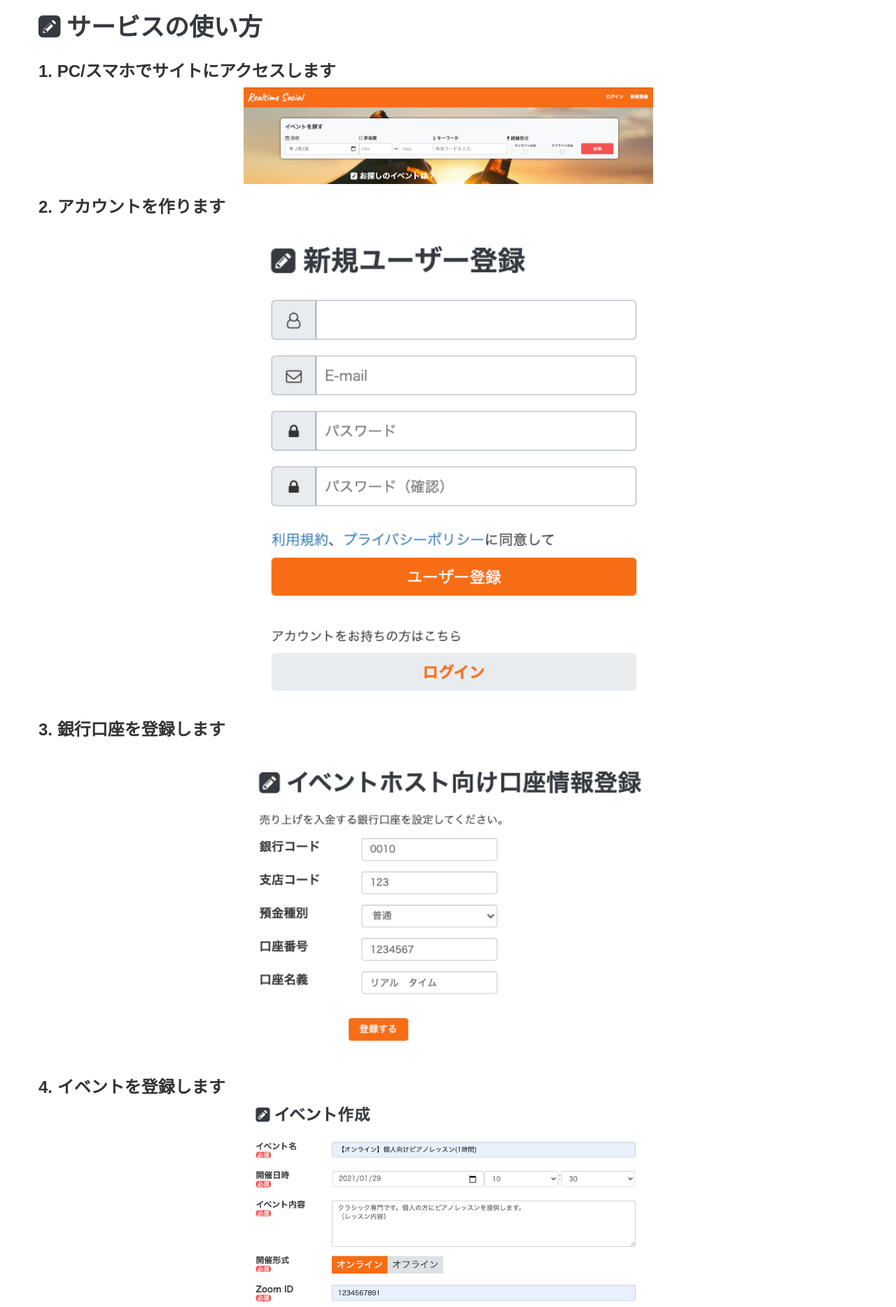
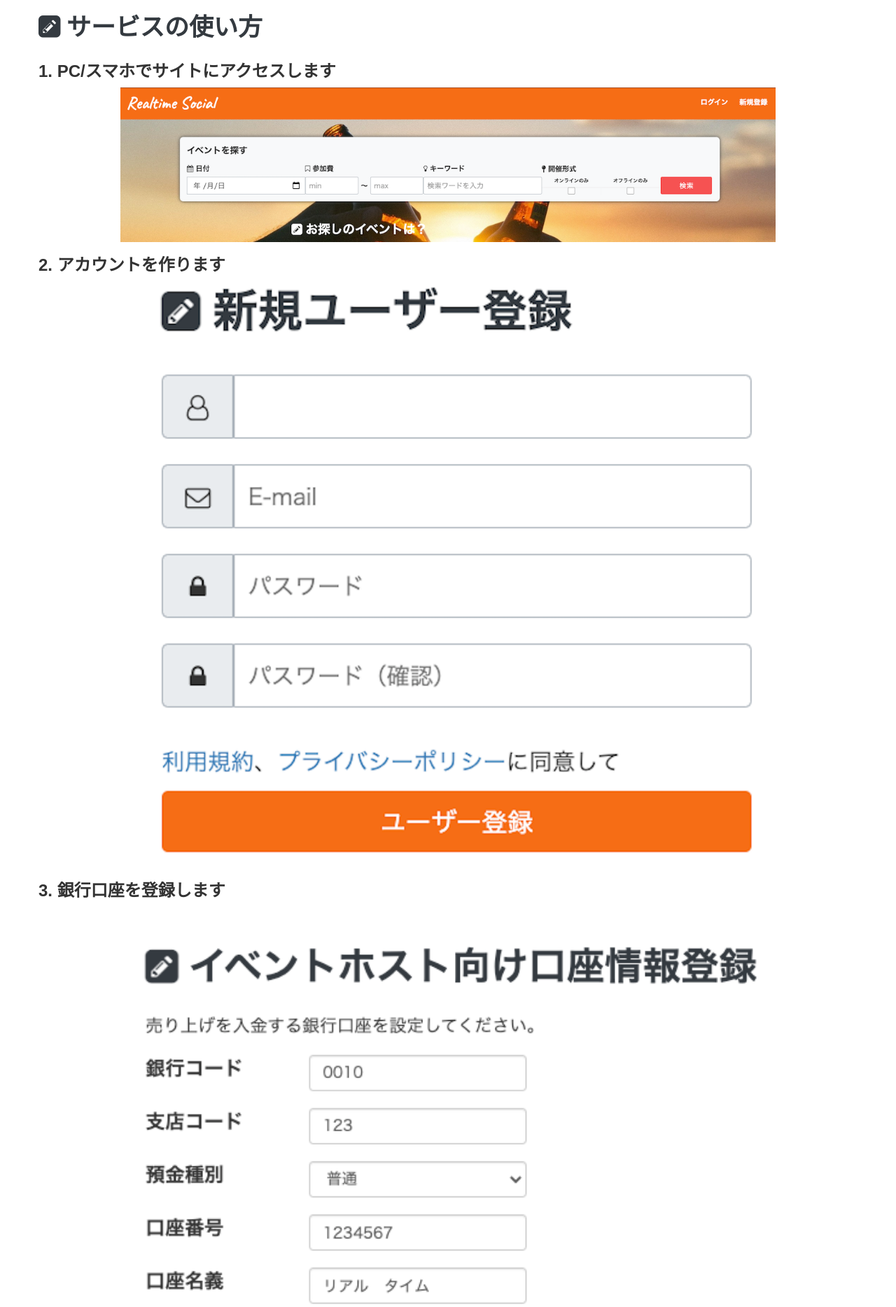
Before and after one commit to Taiji-tech/git_eventorg, a Rails app: page /howtouse in a window 1280 px wide. Shown: the part 95-1963 px from the top of the page at 70% size. Run offline with Rails 7, Linux system fonts and the light colour scheme; style sheets or scripts are compiled from the project's sources; some libraries are stand-ins or nearby versions.

Commit message:
add static-page howtouse #5

```diff
--- a/app/assets/stylesheets/static_page.scss
+++ b/app/assets/stylesheets/static_page.scss
@@ -107,5 +107,5 @@ p.img_center{
   text-align: center;
 }
 .howtouse-image{
- width: 50%;
+ width: 80%;
 }
```
Also changed, not shown: app/assets/images/create_account.png, app/assets/images/event_detail.png.
